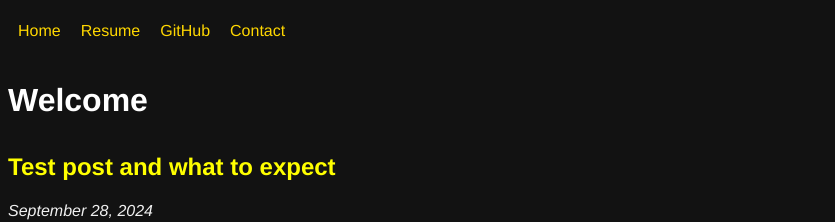
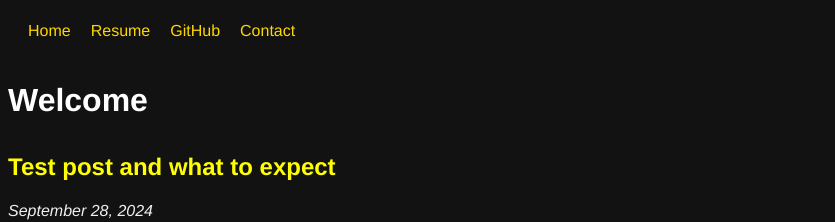
Before and after one commit to benn9833/benn9833.github.io, a Jekyll site: the page built from index.html, in a window 1280 px wide. Shown: the top 222 px of the page, without its empty margins (0-835 px from the left). Built offline with Jekyll 4.4.1, drawn with Linux system fonts in a browser that asks for light colours.

Commit message:
Update style.css

```diff
--- a/assets/css/style.css
+++ b/assets/css/style.css
@@ -3,17 +3,17 @@
 /* Global Styles */
 .topnav {
     display: flex;
-    justify-content: left; /* Center the links in the navigation bar */
+    justify-content: flex-start; /* Align the links to the left */
     align-items: center; /* Vertically center the links */
     background-color: #121212; /* Same background color */
-    padding: 10px 0; /* Add padding to give some vertical space */
+    padding: 10px 20px; /* Add padding for vertical and horizontal space */
 }
 
 .topnav a {
     color: #FFD700; /* Yellow color for the links */
     text-decoration: none; /* Remove underline */
-    font-size: 16px; /* Font size similar to Google's */
-    margin: 0 10px; /* Add horizontal space between the links */
+    font-size: 16px; /* Font size for readability */
+    margin-right: 20px; /* Add space to the right of each link */
 }
 
 .topnav a:hover {
@@ -23,6 +23,7 @@
 .topnav a.active {
     font-weight: bold; /* Highlight the active page */
 }
+
 
 
 body {
```
